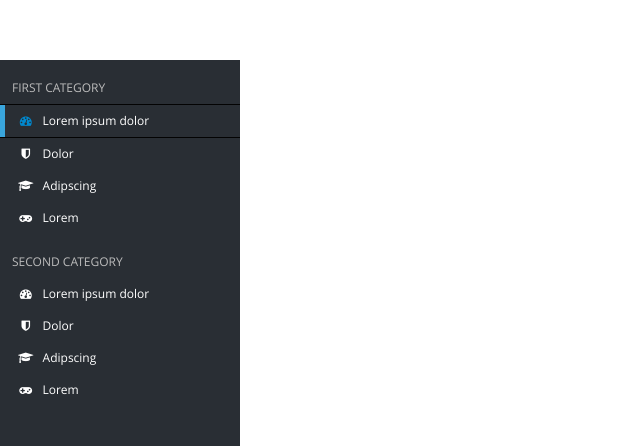
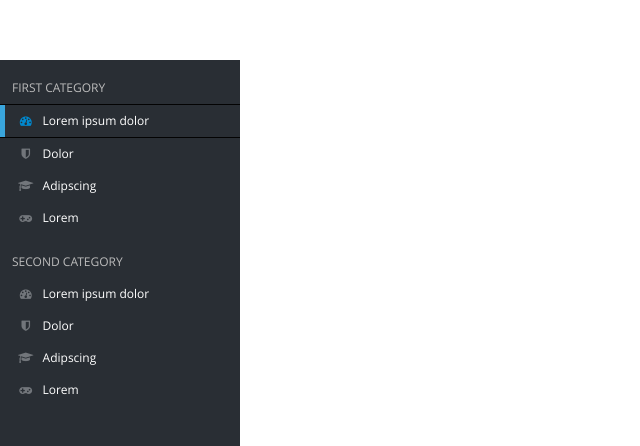
Before and after one commit to guillaumevincent/pfdemo, a website: page vertical-navigation/index.html in a window 1280 px wide. Shown: the top 446 px of the page, 0-640 px from the left. Drawn offline with Linux system fonts and the light colour scheme.

Commit message:
reduce color of pf-vertical-nav__icon

```diff
--- a/vertical-navigation/index.html
+++ b/vertical-navigation/index.html
@@ -41,25 +41,25 @@
             <ul class="pf-vertical-nav__menu">
                 <li class="pf-vertical-nav__item active">
                     <a href="#0" class="pf-vertical-nav__link">
-                        <i class="fa fa-fw fa-dashboard pf-icon"></i>
+                        <i class="fa fa-fw fa-dashboard pf-vertical-nav__icon"></i>
                         <span class="pf-vertical-nav__link-value">Lorem ipsum dolor</span>
                     </a>
                 </li>
                 <li class="pf-vertical-nav__item">
                     <a href="#0" class="pf-vertical-nav__link">
-                        <i class="fa fa-fw fa-shield pf-icon"></i>
+                        <i class="fa fa-fw fa-shield pf-vertical-nav__icon"></i>
                         <span class="pf-vertical-nav__link-value">Dolor</span>
                     </a>
                 </li>
                 <li class="pf-vertical-nav__item">
                     <a href="#0" class="pf-vertical-nav__link">
-                        <i class="fa fa-fw fa-graduation-cap pf-icon"></i>
+                        <i class="fa fa-fw fa-graduation-cap pf-vertical-nav__icon"></i>
                         <span class="pf-vertical-nav__link-value">Adipscing</span>
                     </a>
                 </li>
                 <li class="pf-vertical-nav__item">
                     <a href="#0" class="pf-vertical-nav__link">
-                        <i class="fa fa-fw fa-gamepad pf-icon"></i>
+                        <i class="fa fa-fw fa-gamepad pf-vertical-nav__icon"></i>
                         <span class="pf-vertical-nav__link-value">Lorem</span>
                     </a>
                 </li>
@@ -70,25 +70,25 @@
             <ul class="pf-vertical-nav__menu">
                 <li class="pf-vertical-nav__item">
                     <a href="#0" class="pf-vertical-nav__link">
-                        <i class="fa fa-fw fa-dashboard pf-icon"></i>
+                        <i class="fa fa-fw fa-dashboard pf-vertical-nav__icon"></i>
                         <span class="pf-vertical-nav__link-value">Lorem ipsum dolor</span>
                     </a>
                 </li>
                 <li class="pf-vertical-nav__item">
                     <a href="#0" class="pf-vertical-nav__link">
-                        <i class="fa fa-fw fa-shield pf-icon"></i>
+                        <i class="fa fa-fw fa-shield pf-vertical-nav__icon"></i>
                         <span class="pf-vertical-nav__link-value">Dolor</span>
                     </a>
                 </li>
                 <li class="pf-vertical-nav__item">
                     <a href="#0" class="pf-vertical-nav__link">
-                        <i class="fa fa-fw fa-graduation-cap pf-icon"></i>
+                        <i class="fa fa-fw fa-graduation-cap pf-vertical-nav__icon"></i>
                         <span class="pf-vertical-nav__link-value">Adipscing</span>
                     </a>
                 </li>
                 <li class="pf-vertical-nav__item">
                     <a href="#0" class="pf-vertical-nav__link">
-                        <i class="fa fa-fw fa-gamepad pf-icon"></i>
+                        <i class="fa fa-fw fa-gamepad pf-vertical-nav__icon"></i>
                         <span class="pf-vertical-nav__link-value">Lorem</span>
                     </a>
                 </li>
--- a/vertical-navigation/scss/pf-vertical-navigation.scss
+++ b/vertical-navigation/scss/pf-vertical-navigation.scss
@@ -33,10 +33,11 @@
   &:hover {
     background-color: $color-pf-black-800;
   }
+}
 
-  i {
-    margin-right: 0.5em;
-  }
+.pf-vertical-nav__icon {
+  margin-right: 0.5em;
+  color: $color-pf-black-600;
 }
 
 .pf-vertical-nav__item {
@@ -48,7 +49,7 @@
       border-left: 5px solid $color-pf-blue-300;
       padding: 0.5em 1em 0.5em calc(1.5em - 5px);
 
-      i {
+      .pf-vertical-nav__icon {
         color: $color-pf-blue-400;
       }
     }
@@ -67,11 +68,11 @@
     justify-content: center;
     text-align: center;
     padding: 1em;
+  }
 
-    i {
-      margin: 0;
-      display: block;
-    }
+  .pf-vertical-nav__icon {
+    margin: 0;
+    display: block;
   }
 
   .pf-vertical-nav__category {
```
Also changed, not shown: dist/css/pf-vertical-navigation.css, dist/css/pfdemo.css, vertical-navigation/README.md, 2 other files.
